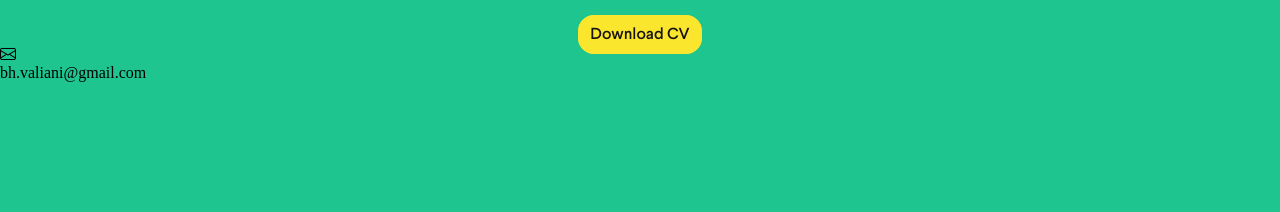
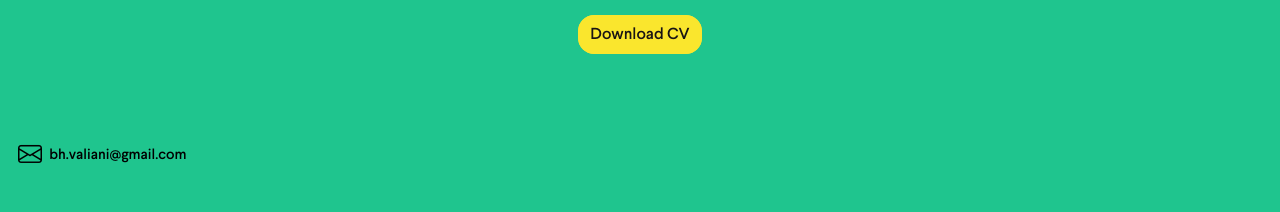
Before and after one commit to Behzad1408/PersonalPage, a plain HTML site: page index.html in a window 1280 px wide. Shown: the part 177-389 px from the top of the page. Drawn offline with nearby package versions, Linux system fonts and the light colour scheme.

Commit message:
styling to scss file top of the website

```diff
--- a/style/main.scss
+++ b/style/main.scss
@@ -18,7 +18,6 @@ body {
 }
 
 .left-Content {
-  //text-align: center;
   height: 50vh;
   background: var(--primary-color);
   border-radius: 0 0 10px 10px;
@@ -53,4 +52,19 @@ body {
       }
     }
   }
+
+  .email-content{
+      display: flex;
+      align-items: center;
+      margin: 6em 0 0 1.125em;
+
+      .bi-envelope{
+          font-size: 1.5em;
+          padding-right: .3em;
+      }
+      p{
+          font-family: Larsseit-Medium;
+          font-size: .9em;
+      }
+  }
 }
```
Also changed, not shown: style/main.css, 1 other file.
